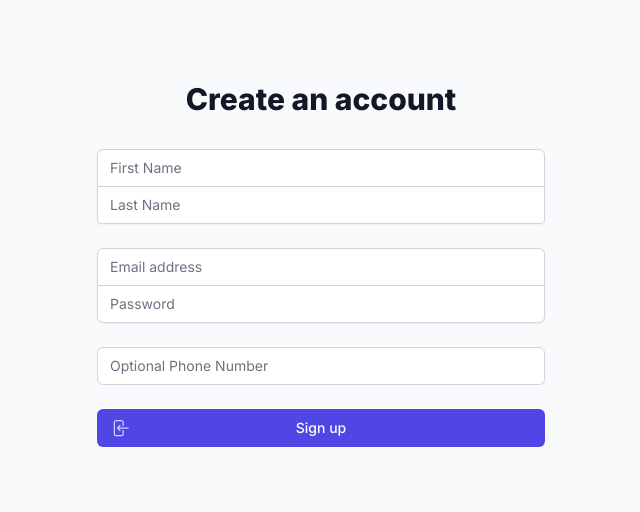
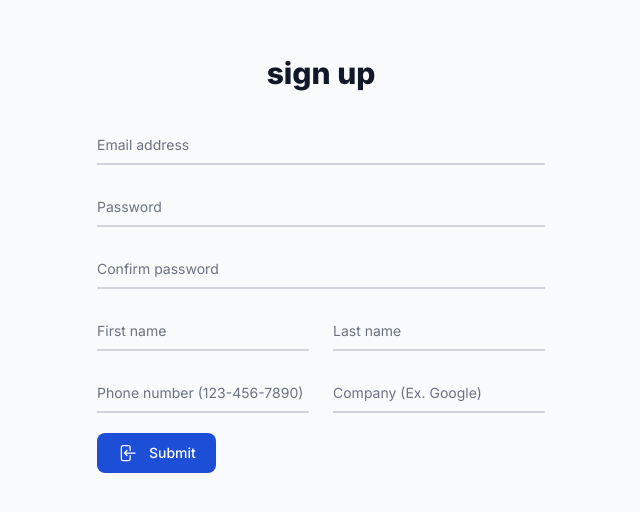
Before and after one commit to TheBozzz34/ice-app, a Next.js app: page /signup in a window 1280 px wide. Shown: the part 148-660 px from the top of the page, without its empty margins (319-959 px from the left). Built offline with nearby package versions, Linux system fonts and the light colour scheme.

Commit message:
fancy style

```diff
--- a/src/app/client/page.tsx
+++ b/src/app/client/page.tsx
@@ -6,9 +6,13 @@
 import { createClient } from '@/utils/supabase/client'
 
 export type FormData = {
-  name: string;
-  email: string;
-  message: string;
+    first_name: string;
+    last_name: string;
+    email: string;
+    phone: string;
+    company: string;
+    password: string;
+    repeat_password: string;
 };
 
 
@@ -27,60 +31,47 @@
 
     function onSubmit(data: FormData) {
         console.log(data)
-      }
+    }
 
     return (
         <>
-            <form onSubmit={handleSubmit(onSubmit)}>
-                <div className='mb-5'>
-                    <label
-                        htmlFor='name'
-                        className='mb-3 block text-base font-medium text-black'
-                    >
-                        Full Name
-                    </label>
-                    <input
-                        type='text'
-                        placeholder='Full Name'
-                        className='w-full rounded-md border border-gray-300 bg-white py-3 px-6 text-base font-medium text-gray-700 outline-none focus:border-purple-500 focus:shadow-md'
-                        {...register('name', { required: true })}
-                    />
+
+
+            <form className="max-w-md mx-auto mt-4" onSubmit={handleSubmit(onSubmit)}>
+                <div className="relative z-0 w-full mb-5 group">
+                    <input type="email" {...register('email', { required: true })} id="email" className="block py-2.5 px-0 w-full text-sm text-gray-900 bg-transparent border-0 border-b-2 border-gray-300 appearance-none dark:text-white dark:border-gray-600 dark:focus:border-blue-500 focus:outline-none focus:ring-0 focus:border-blue-600 peer" placeholder=" " required />
+                    <label htmlFor="email" className="peer-focus:font-medium absolute text-sm text-gray-500 dark:text-gray-400 duration-300 transform -translate-y-6 scale-75 top-3 -z-10 origin-[0] peer-focus:start-0 rtl:peer-focus:translate-x-1/4 rtl:peer-focus:left-auto peer-focus:text-blue-600 peer-focus:dark:text-blue-500 peer-placeholder-shown:scale-100 peer-placeholder-shown:translate-y-0 peer-focus:scale-75 peer-focus:-translate-y-6">Email address</label>
                 </div>
-                <div className='mb-5'>
-                    <label
-                        htmlFor='email'
-                        className='mb-3 block text-base font-medium text-black'
-                    >
-                        Email Address
-                    </label>
-                    <input
-                        type='email'
-                        placeholder='example@domain.com'
-                        className='w-full rounded-md border border-gray-300 bg-white py-3 px-6 text-base font-medium text-gray-700 outline-none focus:border-purple-500 focus:shadow-md'
-                        {...register('email', { required: true })}
-                    />
+                <div className="relative z-0 w-full mb-5 group">
+                    <input type="password" {...register('password', { required: true })} id="password" className="block py-2.5 px-0 w-full text-sm text-gray-900 bg-transparent border-0 border-b-2 border-gray-300 appearance-none dark:text-white dark:border-gray-600 dark:focus:border-blue-500 focus:outline-none focus:ring-0 focus:border-blue-600 peer" placeholder=" " required />
+                    <label htmlFor="password" className="peer-focus:font-medium absolute text-sm text-gray-500 dark:text-gray-400 duration-300 transform -translate-y-6 scale-75 top-3 -z-10 origin-[0] peer-focus:start-0 rtl:peer-focus:translate-x-1/4 peer-focus:text-blue-600 peer-focus:dark:text-blue-500 peer-placeholder-shown:scale-100 peer-placeholder-shown:translate-y-0 peer-focus:scale-75 peer-focus:-translate-y-6">Password</label>
                 </div>
-                <div className='mb-5'>
-                    <label
-                        htmlFor='message'
-                        className='mb-3 block text-base font-medium text-black'
-                    >
-                        Message
-                    </label>
-                    <textarea
-                        rows={4}
-                        placeholder='Type your message'
-                        className='w-full resize-none rounded-md border border-gray-300 bg-white py-3 px-6 text-base font-medium text-gray-700 outline-none focus:border-purple-500 focus:shadow-md'
-                        {...register('message', { required: true })}
-                    ></textarea>
+                <div className="relative z-0 w-full mb-5 group">
+                    <input type="password" {...register('repeat_password', { required: true })} id="repeat_password" className="block py-2.5 px-0 w-full text-sm text-gray-900 bg-transparent border-0 border-b-2 border-gray-300 appearance-none dark:text-white dark:border-gray-600 dark:focus:border-blue-500 focus:outline-none focus:ring-0 focus:border-blue-600 peer" placeholder=" " required />
+                    <label htmlFor="repeat_password" className="peer-focus:font-medium absolute text-sm text-gray-500 dark:text-gray-400 duration-300 transform -translate-y-6 scale-75 top-3 -z-10 origin-[0] peer-focus:start-0 rtl:peer-focus:translate-x-1/4 peer-focus:text-blue-600 peer-focus:dark:text-blue-500 peer-placeholder-shown:scale-100 peer-placeholder-shown:translate-y-0 peer-focus:scale-75 peer-focus:-translate-y-6">Confirm password</label>
                 </div>
-                <div>
-                    <button className='hover:shadow-form rounded-md bg-purple-500 py-3 px-8 text-base font-semibold text-white outline-none'>
-                        Submit
-                    </button>
+                <div className="grid md:grid-cols-2 md:gap-6">
+                    <div className="relative z-0 w-full mb-5 group">
+                        <input type="text" id="first_name" className="block py-2.5 px-0 w-full text-sm text-gray-900 bg-transparent border-0 border-b-2 border-gray-300 appearance-none dark:text-white dark:border-gray-600 dark:focus:border-blue-500 focus:outline-none focus:ring-0 focus:border-blue-600 peer" {...register('first_name', { required: true })} placeholder=" " required />
+                        <label htmlFor="first_name" className="peer-focus:font-medium absolute text-sm text-gray-500 dark:text-gray-400 duration-300 transform -translate-y-6 scale-75 top-3 -z-10 origin-[0] peer-focus:start-0 rtl:peer-focus:translate-x-1/4 peer-focus:text-blue-600 peer-focus:dark:text-blue-500 peer-placeholder-shown:scale-100 peer-placeholder-shown:translate-y-0 peer-focus:scale-75 peer-focus:-translate-y-6">First name</label>
+                    </div>
+                    <div className="relative z-0 w-full mb-5 group">
+                        <input type="text" id="last_name" className="block py-2.5 px-0 w-full text-sm text-gray-900 bg-transparent border-0 border-b-2 border-gray-300 appearance-none dark:text-white dark:border-gray-600 dark:focus:border-blue-500 focus:outline-none focus:ring-0 focus:border-blue-600 peer" {...register('last_name', { required: true })} placeholder=" " required />
+                        <label htmlFor="last_name" className="peer-focus:font-medium absolute text-sm text-gray-500 dark:text-gray-400 duration-300 transform -translate-y-6 scale-75 top-3 -z-10 origin-[0] peer-focus:start-0 rtl:peer-focus:translate-x-1/4 peer-focus:text-blue-600 peer-focus:dark:text-blue-500 peer-placeholder-shown:scale-100 peer-placeholder-shown:translate-y-0 peer-focus:scale-75 peer-focus:-translate-y-6">Last name</label>
+                    </div>
                 </div>
+                <div className="grid md:grid-cols-2 md:gap-6">
+                    <div className="relative z-0 w-full mb-5 group">
+                        <input type="tel" pattern="[0-9]{3}-[0-9]{3}-[0-9]{4}" {...register('phone', { required: true })} id="phone" className="block py-2.5 px-0 w-full text-sm text-gray-900 bg-transparent border-0 border-b-2 border-gray-300 appearance-none dark:text-white dark:border-gray-600 dark:focus:border-blue-500 focus:outline-none focus:ring-0 focus:border-blue-600 peer" placeholder=" " required />
+                        <label htmlFor="phone" className="peer-focus:font-medium absolute text-sm text-gray-500 dark:text-gray-400 duration-300 transform -translate-y-6 scale-75 top-3 -z-10 origin-[0] peer-focus:start-0 rtl:peer-focus:translate-x-1/4 peer-focus:text-blue-600 peer-focus:dark:text-blue-500 peer-placeholder-shown:scale-100 peer-placeholder-shown:translate-y-0 peer-focus:scale-75 peer-focus:-translate-y-6">Phone number (123-456-7890)</label>
+                    </div>
+                    <div className="relative z-0 w-full mb-5 group">
+                        <input type="text" {...register('company', { required: true })} id="company" className="block py-2.5 px-0 w-full text-sm text-gray-900 bg-transparent border-0 border-b-2 border-gray-300 appearance-none dark:text-white dark:border-gray-600 dark:focus:border-blue-500 focus:outline-none focus:ring-0 focus:border-blue-600 peer" placeholder=" " required />
+                        <label htmlFor="company" className="peer-focus:font-medium absolute text-sm text-gray-500 dark:text-gray-400 duration-300 transform -translate-y-6 scale-75 top-3 -z-10 origin-[0] peer-focus:start-0 rtl:peer-focus:translate-x-1/4 peer-focus:text-blue-600 peer-focus:dark:text-blue-500 peer-placeholder-shown:scale-100 peer-placeholder-shown:translate-y-0 peer-focus:scale-75 peer-focus:-translate-y-6">Company (Ex. Google)</label>
+                    </div>
+                </div>
+                <button type="submit" className="text-white bg-blue-700 hover:bg-blue-800 focus:ring-4 focus:outline-none focus:ring-blue-300 font-medium rounded-lg text-sm w-full sm:w-auto px-5 py-2.5 text-center dark:bg-blue-600 dark:hover:bg-blue-700 dark:focus:ring-blue-800">Submit</button>
             </form>
-
         </>
     )
 }
--- a/src/app/signup/page.tsx
+++ b/src/app/signup/page.tsx
@@ -1,5 +1,5 @@
 import { signup } from './actions';
-import { LockClosedIcon, ArrowLeftEndOnRectangleIcon } from '@heroicons/react/24/solid';
+import { ArrowLeftEndOnRectangleIcon } from '@heroicons/react/24/solid';
 
 export default function LoginPage() {
     return (
@@ -7,64 +7,50 @@
             <div className="max-w-md w-full space-y-8">
                 <div>
                     <h2 className="mt-6 text-center text-3xl font-extrabold text-gray-900">
-                        Create an account
+                        sign up
                     </h2>
                 </div>
-                <form className="mt-8 space-y-6" action="#" method="POST">
-                    <input type="hidden" name="remember" value="true" />
-                    <div className="rounded-md shadow-sm -space-y-px">
-                        <input type="text" name="first_name" placeholder="First Name" className="appearance-none rounded-none relative block w-full px-3 py-2 border border-gray-300 placeholder-gray-500 text-gray-900 rounded-t-md focus:outline-none focus:ring-indigo-500 focus:border-indigo-500 focus:z-10 sm:text-sm" required/>
-                        <input type="text" name="last_name" placeholder="Last Name" className="appearance-none rounded-b relative block w-full px-3 py-2 border border-gray-300 placeholder-gray-500 text-gray-900 focus:outline-none focus:ring-indigo-500 focus:border-indigo-500 focus:z-10 sm:text-sm" required />
+
+                <form className="max-w-md mx-auto">
+                    <div className="relative z-0 w-full mb-5 group">
+                        <input type="email" name="floating_email" id="floating_email" className="block py-2.5 px-0 w-full text-sm text-gray-900 bg-transparent border-0 border-b-2 border-gray-300 appearance-none dark:text-white dark:border-gray-600 dark:focus:border-blue-500 focus:outline-none focus:ring-0 focus:border-blue-600 peer" placeholder=" " required />
+                        <label htmlFor="floating_email" className="peer-focus:font-medium absolute text-sm text-gray-500 dark:text-gray-400 duration-300 transform -translate-y-6 scale-75 top-3 -z-10 origin-[0] peer-focus:start-0 rtl:peer-focus:translate-x-1/4 rtl:peer-focus:left-auto peer-focus:text-blue-600 peer-focus:dark:text-blue-500 peer-placeholder-shown:scale-100 peer-placeholder-shown:translate-y-0 peer-focus:scale-75 peer-focus:-translate-y-6">Email address</label>
                     </div>
-                    <div className="rounded-md shadow-sm -space-y-px">
-                        <div>
-                            <label htmlFor="email-address" className="sr-only">
-                                Email address
-                            </label>
-                            <input
-                                id="email-address"
-                                name="email"
-                                type="email"
-                                autoComplete="email"
-                                required
-                                className="appearance-none rounded-none relative block w-full px-3 py-2 border border-gray-300 placeholder-gray-500 text-gray-900 rounded-t-md focus:outline-none focus:ring-indigo-500 focus:border-indigo-500 focus:z-10 sm:text-sm"
-                                placeholder="Email address"
-                            />
+                    <div className="relative z-0 w-full mb-5 group">
+                        <input type="password" name="floating_password" id="floating_password" className="block py-2.5 px-0 w-full text-sm text-gray-900 bg-transparent border-0 border-b-2 border-gray-300 appearance-none dark:text-white dark:border-gray-600 dark:focus:border-blue-500 focus:outline-none focus:ring-0 focus:border-blue-600 peer" placeholder=" " required />
+                        <label htmlFor="floating_password" className="peer-focus:font-medium absolute text-sm text-gray-500 dark:text-gray-400 duration-300 transform -translate-y-6 scale-75 top-3 -z-10 origin-[0] peer-focus:start-0 rtl:peer-focus:translate-x-1/4 peer-focus:text-blue-600 peer-focus:dark:text-blue-500 peer-placeholder-shown:scale-100 peer-placeholder-shown:translate-y-0 peer-focus:scale-75 peer-focus:-translate-y-6">Password</label>
+                    </div>
+                    <div className="relative z-0 w-full mb-5 group">
+                        <input type="password" name="repeat_password" id="floating_repeat_password" className="block py-2.5 px-0 w-full text-sm text-gray-900 bg-transparent border-0 border-b-2 border-gray-300 appearance-none dark:text-white dark:border-gray-600 dark:focus:border-blue-500 focus:outline-none focus:ring-0 focus:border-blue-600 peer" placeholder=" " required />
+                        <label htmlFor="floating_repeat_password" className="peer-focus:font-medium absolute text-sm text-gray-500 dark:text-gray-400 duration-300 transform -translate-y-6 scale-75 top-3 -z-10 origin-[0] peer-focus:start-0 rtl:peer-focus:translate-x-1/4 peer-focus:text-blue-600 peer-focus:dark:text-blue-500 peer-placeholder-shown:scale-100 peer-placeholder-shown:translate-y-0 peer-focus:scale-75 peer-focus:-translate-y-6">Confirm password</label>
+                    </div>
+                    <div className="grid md:grid-cols-2 md:gap-6">
+                        <div className="relative z-0 w-full mb-5 group">
+                            <input type="text" name="floating_first_name" id="floating_first_name" className="block py-2.5 px-0 w-full text-sm text-gray-900 bg-transparent border-0 border-b-2 border-gray-300 appearance-none dark:text-white dark:border-gray-600 dark:focus:border-blue-500 focus:outline-none focus:ring-0 focus:border-blue-600 peer" placeholder=" " required />
+                            <label htmlFor="floating_first_name" className="peer-focus:font-medium absolute text-sm text-gray-500 dark:text-gray-400 duration-300 transform -translate-y-6 scale-75 top-3 -z-10 origin-[0] peer-focus:start-0 rtl:peer-focus:translate-x-1/4 peer-focus:text-blue-600 peer-focus:dark:text-blue-500 peer-placeholder-shown:scale-100 peer-placeholder-shown:translate-y-0 peer-focus:scale-75 peer-focus:-translate-y-6">First name</label>
                         </div>
-                        <div>
-                            <label htmlFor="password" className="sr-only">
-                                Password
-                            </label>
-                            <input
-                                id="password"
-                                name="password"
-                                type="password"
-                                autoComplete="current-password"
-                                required
-                                className="appearance-none rounded-none relative block w-full px-3 py-2 border border-gray-300 placeholder-gray-500 text-gray-900 rounded-b-md focus:outline-none focus:ring-indigo-500 focus:border-indigo-500 focus:z-10 sm:text-sm"
-                                placeholder="Password"
-                            />
+                        <div className="relative z-0 w-full mb-5 group">
+                            <input type="text" name="floating_last_name" id="floating_last_name" className="block py-2.5 px-0 w-full text-sm text-gray-900 bg-transparent border-0 border-b-2 border-gray-300 appearance-none dark:text-white dark:border-gray-600 dark:focus:border-blue-500 focus:outline-none focus:ring-0 focus:border-blue-600 peer" placeholder=" " required />
+                            <label htmlFor="floating_last_name" className="peer-focus:font-medium absolute text-sm text-gray-500 dark:text-gray-400 duration-300 transform -translate-y-6 scale-75 top-3 -z-10 origin-[0] peer-focus:start-0 rtl:peer-focus:translate-x-1/4 peer-focus:text-blue-600 peer-focus:dark:text-blue-500 peer-placeholder-shown:scale-100 peer-placeholder-shown:translate-y-0 peer-focus:scale-75 peer-focus:-translate-y-6">Last name</label>
                         </div>
                     </div>
+                    <div className="grid md:grid-cols-2 md:gap-6">
+                        <div className="relative z-0 w-full mb-5 group">
+                            <input type="tel" pattern="[0-9]{3}-[0-9]{3}-[0-9]{4}" name="floating_phone" id="floating_phone" className="block py-2.5 px-0 w-full text-sm text-gray-900 bg-transparent border-0 border-b-2 border-gray-300 appearance-none dark:text-white dark:border-gray-600 dark:focus:border-blue-500 focus:outline-none focus:ring-0 focus:border-blue-600 peer" placeholder=" " required />
+                            <label htmlFor="floating_phone" className="peer-focus:font-medium absolute text-sm text-gray-500 dark:text-gray-400 duration-300 transform -translate-y-6 scale-75 top-3 -z-10 origin-[0] peer-focus:start-0 rtl:peer-focus:translate-x-1/4 peer-focus:text-blue-600 peer-focus:dark:text-blue-500 peer-placeholder-shown:scale-100 peer-placeholder-shown:translate-y-0 peer-focus:scale-75 peer-focus:-translate-y-6">Phone number (123-456-7890)</label>
+                        </div>
+                        <div className="relative z-0 w-full mb-5 group">
+                            <input type="text" name="floating_company" id="floating_company" className="block py-2.5 px-0 w-full text-sm text-gray-900 bg-transparent border-0 border-b-2 border-gray-300 appearance-none dark:text-white dark:border-gray-600 dark:focus:border-blue-500 focus:outline-none focus:ring-0 focus:border-blue-600 peer" placeholder=" " required />
+                            <label htmlFor="floating_company" className="peer-focus:font-medium absolute text-sm text-gray-500 dark:text-gray-400 duration-300 transform -translate-y-6 scale-75 top-3 -z-10 origin-[0] peer-focus:start-0 rtl:peer-focus:translate-x-1/4 peer-focus:text-blue-600 peer-focus:dark:text-blue-500 peer-placeholder-shown:scale-100 peer-placeholder-shown:translate-y-0 peer-focus:scale-75 peer-focus:-translate-y-6">Company (Ex. Google)</label>
+                        </div>
+                    </div>
+                    <button formAction={signup} className="text-white bg-blue-700 hover:bg-blue-800 focus:ring-4 focus:outline-none focus:ring-blue-300 font-medium rounded-lg text-sm w-full sm:w-auto px-5 py-2.5 text-center dark:bg-blue-600 dark:hover:bg-blue-700 dark:focus:ring-blue-800">
 
-                    <div className='flex items-center justify-between'>
-                        <input type="tel" name="phone" placeholder="Optional Phone Number" className="appearance-none rounded relative block w-full px-3 py-2 border border-gray-300 placeholder-gray-500 text-gray-900 rounded-md focus:outline-none focus:ring-indigo-500 focus:border-indigo-500 focus:z-10 sm:text-sm" />
-                    </div>
-
-
-                    <div className="flex justify-center">
-                        <button
-                            formAction={signup}
-                            className="group relative w-full flex justify-center py-2 px-4 border border-transparent text-sm font-medium rounded-md text-white bg-indigo-600 hover:bg-indigo-700"
-                        >
-                            <span className="absolute left-0 inset-y-0 flex items-center pl-3">
-                                {/* <!-- Heroicon name: solid/lock-closed --> */}
-                                <ArrowLeftEndOnRectangleIcon className="h-5 w-5 text-indigo-200" aria-hidden="true" />
-                            </span>
-
-                            Sign up
+                        <span className="flex items-center">
+                            <ArrowLeftEndOnRectangleIcon className="h-5 w-5 mr-3" aria-hidden="true" />
+                            Submit
+                        </span>
                         </button>
-                    </div>
                 </form>
             </div>
         </div>
```
